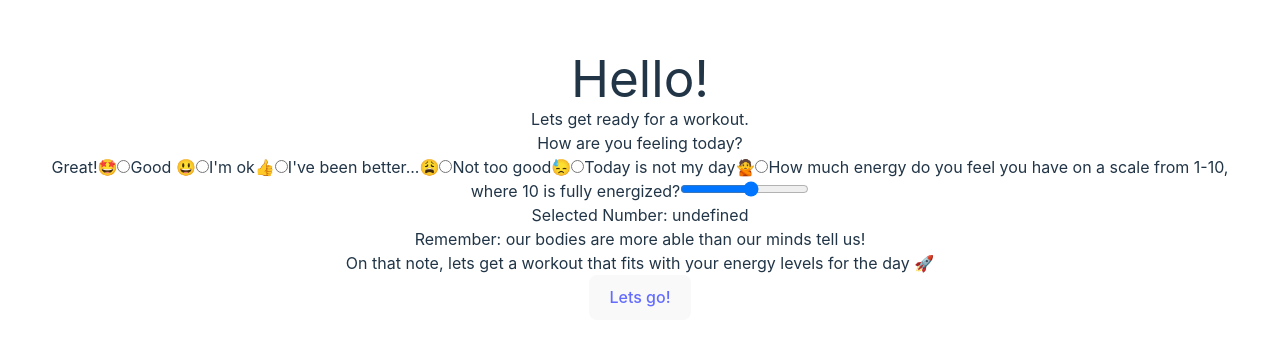
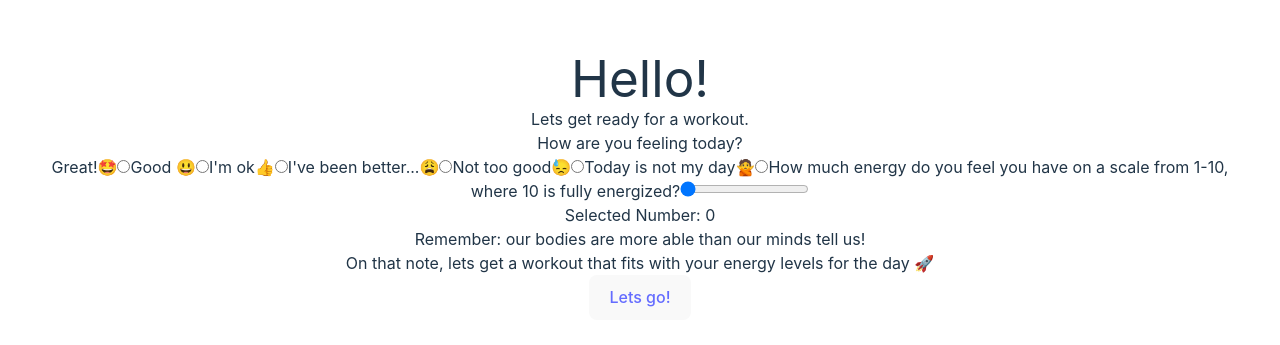
Before and after one commit to ayoubzann/MOMENTUM, a React (Vite) app in the folder Frontend/MomentumFrontend/: page / in a window 1280 px wide. Shown: the part 215-560 px from the top of the page. Built offline with nearby package versions, Linux system fonts and the light colour scheme.

Commit message:
Added: Filtered workouts

```diff
--- a/Frontend/MomentumFrontend/src/comps/Pages/MoodCheckerPage/MoodCheckerPage.tsx
+++ b/Frontend/MomentumFrontend/src/comps/Pages/MoodCheckerPage/MoodCheckerPage.tsx
@@ -3,12 +3,15 @@ import MoodContext from "../../NumberContext";
 import { Link } from "react-router-dom";
 
 const MoodCheckerPage = () => {
-  const { number, updateNumber } = useContext(MoodContext);
+  const { mood, updateNumber } = useContext(MoodContext);
 
   const handleSliderChange = (event) => {
+    event.preventDefault();
     const newNumber = parseInt(event.target.value, 10);
+    console.log(newNumber);
     updateNumber(newNumber);
   };
+  console.log(mood);
 
   return (
     <div>
@@ -73,11 +76,11 @@ const MoodCheckerPage = () => {
           type="range"
           min="1"
           max="10"
-          value={number}
+          value={mood}
           onChange={handleSliderChange}
           className="w-full"
         />
-        <p>{`Selected Number: ${number}`}</p>
+        <p>{`Selected Number: ${mood}`}</p>
 
         <h2> Remember: our bodies are more able than our minds tell us! </h2>
         <p>
```
